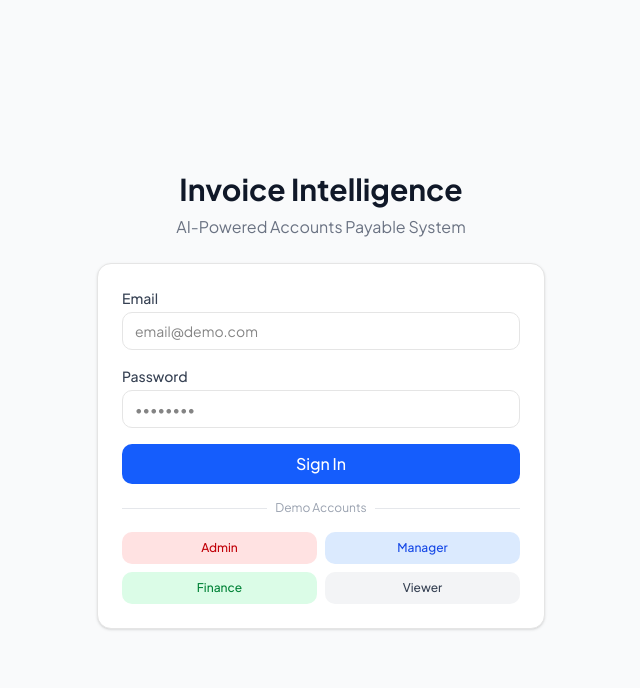
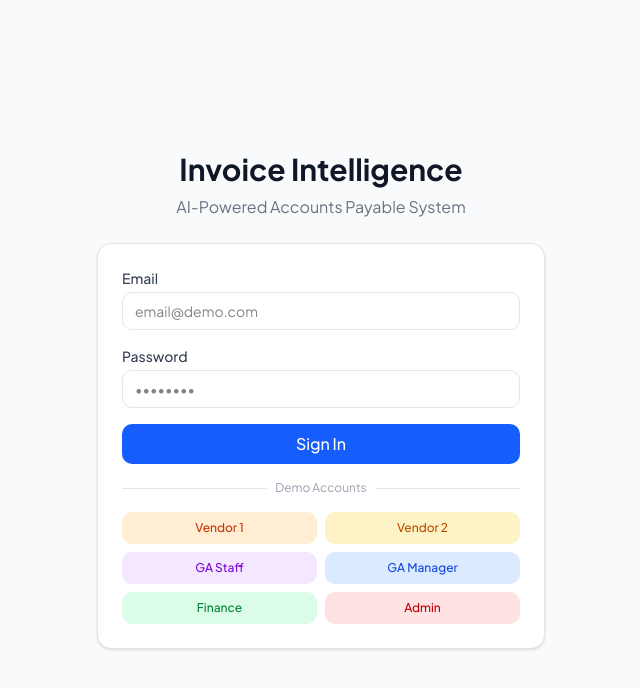
Before and after one commit to hprakoso/Invoice-Tracking, a Next.js app: page /login in a window 1280 px wide. Shown: the top 688 px of the page, without its empty margins (319-959 px from the left). Built offline with nearby package versions, Linux system fonts and the light colour scheme.

Commit message:
feat: update login page demo accounts to show all 6 personas

```diff
--- a/src/app/(auth)/login/page.tsx
+++ b/src/app/(auth)/login/page.tsx
@@ -5,10 +5,12 @@ import { useState } from 'react'
 import { useRouter } from 'next/navigation'
 
 const DEMO_ACCOUNTS = [
+  { email: 'vendor1@demo.com', role: 'Vendor 1', color: 'bg-orange-100 text-orange-700' },
+  { email: 'vendor2@demo.com', role: 'Vendor 2', color: 'bg-amber-100 text-amber-700' },
+  { email: 'gastaff@demo.com', role: 'GA Staff', color: 'bg-purple-100 text-purple-700' },
+  { email: 'gamanager@demo.com', role: 'GA Manager', color: 'bg-blue-100 text-blue-700' },
+  { email: 'finance@demo.com', role: 'Finance', color: 'bg-green-100 text-green-700' },
   { email: 'admin@demo.com', role: 'Admin', color: 'bg-red-100 text-red-700' },
-  { email: 'manager@demo.com', role: 'Manager', color: 'bg-blue-100 text-blue-700' },
-  { email: 'finance@demo.com', role: 'Finance', color: 'bg-green-100 text-green-700' },
-  { email: 'viewer@demo.com', role: 'Viewer', color: 'bg-gray-100 text-gray-700' },
 ]
 
 export default function LoginPage() {
```
